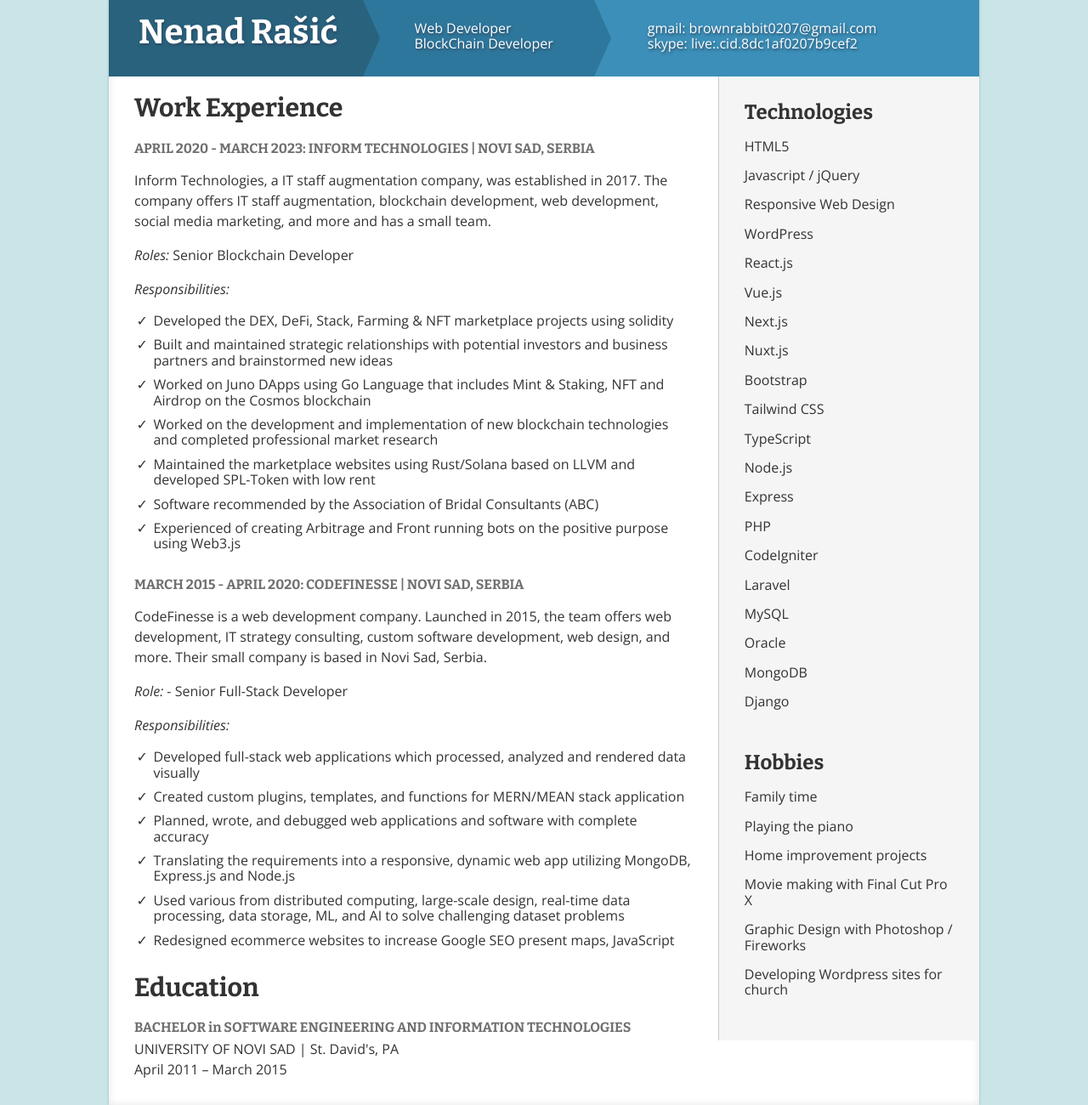
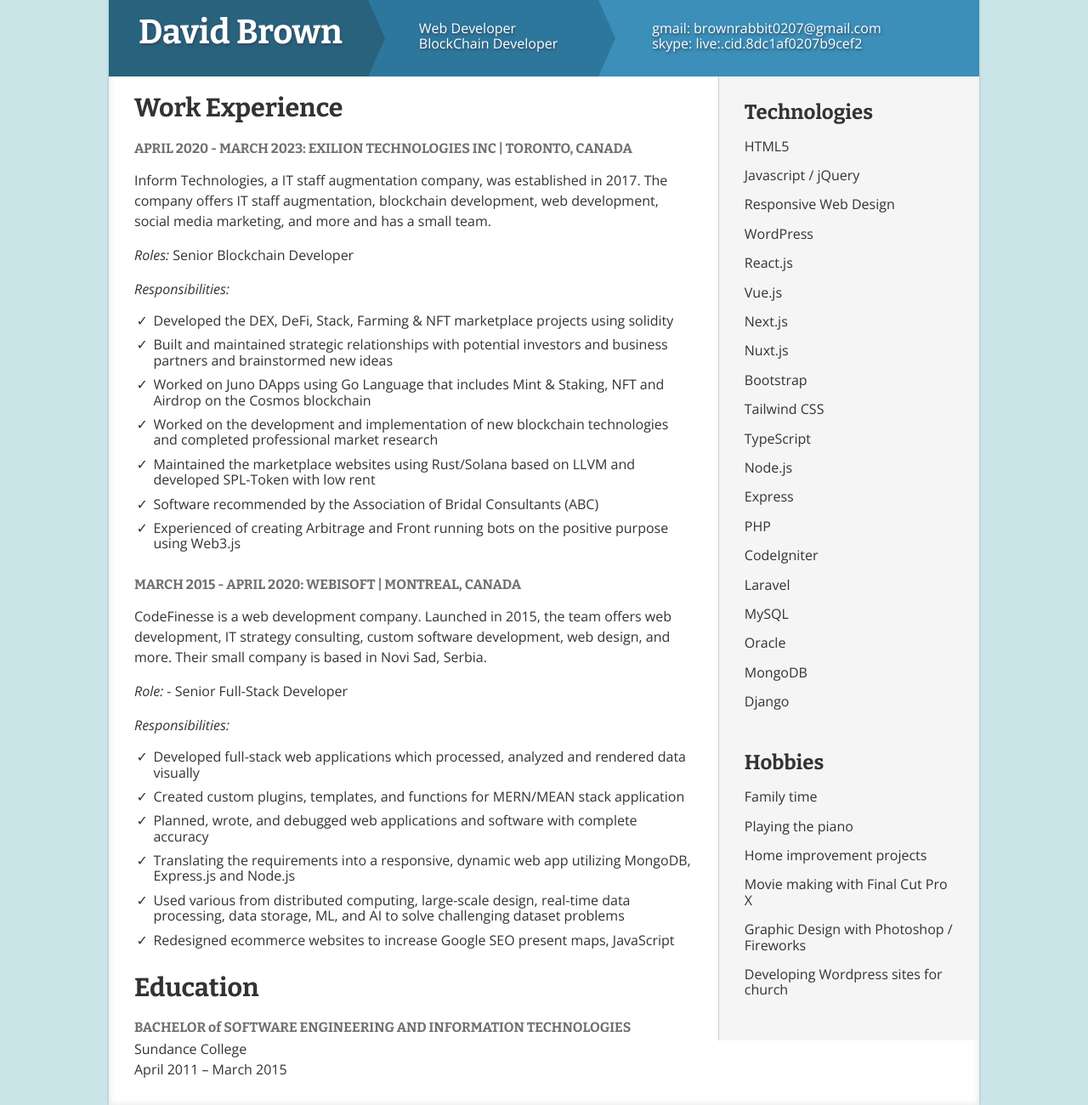
Before and after one commit to brownrabbit0207/brownrabbit0207.github.io, a plain HTML site: page index.html in a window 1280 px wide. Shown: the top 1300 px of the page at 85% size. Drawn offline with nearby package versions, Linux system fonts and the light colour scheme.

Commit message:
Update index.html

```diff
--- a/index.html
+++ b/index.html
@@ -2,7 +2,7 @@
 <html lang="en" >
 <head>
   <meta charset="UTF-8">
-  <title>Nenad Rašić</title>
+  <title>David Brown</title>
   <link rel="stylesheet" href="https://cdnjs.cloudflare.com/ajax/libs/normalize/5.0.0/normalize.min.css">
 <link rel="stylesheet" href="./style.css">
 <script src="https://cdnjs.cloudflare.com/ajax/libs/prefixfree/1.0.7/prefixfree.min.js"></script>
@@ -13,7 +13,7 @@
 <div class="resume">
 
 <header>
-  <h1>Nenad Rašić</h1>
+  <h1>David Brown</h1>
   <div class="job-titles">
     Web Developer<br/>
     BlockChain Developer
@@ -31,7 +31,7 @@
     <article class="work">
       <h1>Work Experience</h1>
       <div class="block">
-        <h2>April 2020 - March 2023: INFORM TECHNOLOGIES | Novi Sad, Serbia</h2>
+        <h2>April 2020 - March 2023: Exilion Technologies Inc | Toronto, Canada</h2>
         <p>Inform Technologies, a IT staff augmentation company, was established in 2017. The company offers IT staff augmentation, blockchain development, web development, social media marketing, and more and has a small team.</p>
         <p><em>Roles:</em> Senior Blockchain Developer</p>
         <p><em>Responsibilities:</em></p>
@@ -46,7 +46,7 @@
         </ul>
       </div>
       <div class="block">
-        <h2>March 2015 - April 2020: CODEFINESSE | Novi Sad, Serbia</h2>
+        <h2>March 2015 - April 2020: Webisoft | Montreal, Canada</h2>
         <p>CodeFinesse is a web development company. Launched in 2015, the team offers web development, IT strategy consulting, custom software development, web design, and more. Their small company is based in Novi Sad, Serbia.</p>
         <p><em>Role:</em> - Senior Full-Stack Developer</p>
         <p><em>Responsibilities:</em></p>
@@ -63,8 +63,8 @@
     <article class="education">
       <h1>Education</h1>
       <div class="block">
-        <h2>Bachelor <span>in</span> Software Engineering and Information Technologies</h2>
-        <p>UNIVERSITY OF NOVI SAD  | St. David's, PA<br/>April 2011 – March 2015</p>
+        <h2>Bachelor <span>of</span> Software Engineering and Information Technologies</h2>
+        <p>Sundance College<br/>April 2011 – March 2015</p>
       </div>
     </article>
   </section>
```
